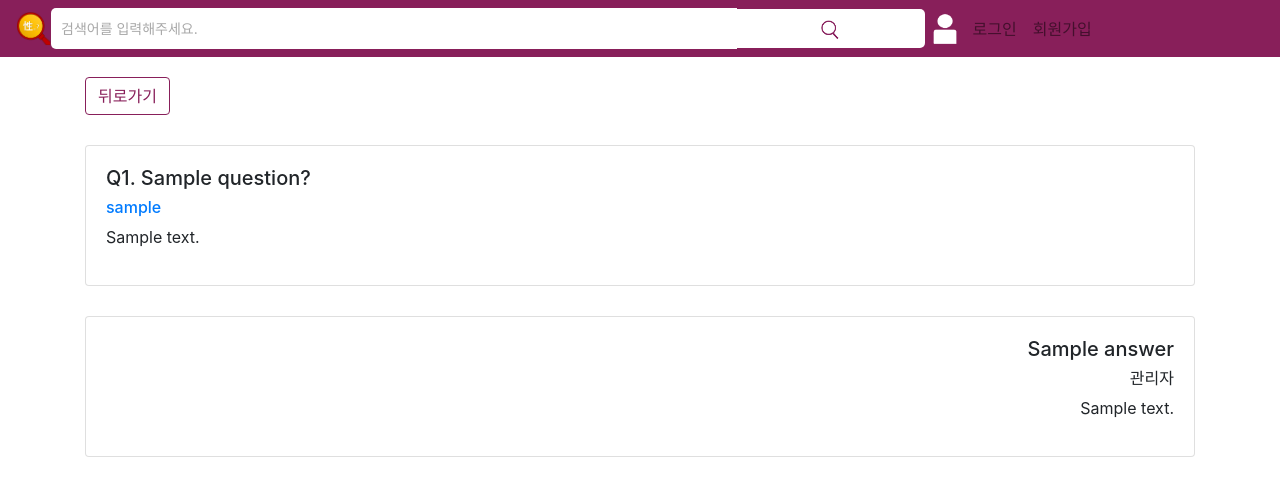
After one commit to mihyeo/wondering_seong, a Django app: page /boards/qustions/1/ in a window 1280 px wide. The commit adds this page. Shown: the top 496 px of the page. Run offline with Django 3.2, Linux system fonts and the light colour scheme; tables that the repository leaves empty hold one stand-in row (values such as "Sample post"); some libraries are stand-ins or nearby versions.

Commit message:
게시판 Q&A기능 구현 밥도둑마냥

```diff
--- /dev/null
+++ b/Seong/static/css/board_list.css
@@ -0,0 +1,4 @@
+#board-tab {
+    text-align: center;
+    margin: 10px 0px 10px 0px;
+}
--- /dev/null
+++ b/Seong/static/css/board_show.css
@@ -0,0 +1,12 @@
+#board-container {
+    margin-top: 20px;
+}
+
+#back-button {
+    margin-bottom: 30px;
+}
+
+#answer-card {
+    margin-top: 30px;
+    text-align: right;
+}
--- a/Seong/static/css/project.css
+++ b/Seong/static/css/project.css
@@ -0,0 +1,9 @@
+.btn-outline-primary {
+    color: rgb(136,31,90);
+    border-color: rgb(136,31,90);
+}
+
+.btn-outline-primary:hover {
+    background-color: rgb(136,31,90);
+    border-color: rgb(136,31,90);
+}
--- a/Seong/urls.py
+++ b/Seong/urls.py
@@ -10,6 +10,7 @@ urlpatterns = [
     path('', basic, name="basic"),
     path('users/', include('users.urls')),
     path('posts/', include('posts.urls')),
+    path('boards/', include('boards.urls')),
 ]
 
 urlpatterns += static(settings.MEDIA_URL, document_root=settings.MEDIA_ROOT)
--- a/boards/models.py
+++ b/boards/models.py
@@ -2,24 +2,48 @@ from django.db import models
 from share.timestamp import TimeStampedModel
 from django.utils.translation import ugettext_lazy as _
 from users.models import User
+from django.shortcuts import get_object_or_404
 
 class Board(TimeStampedModel):
 
     class Meta:
         verbose_name = '공지사항'
         verbose_name_plural = "공지사항"
+        ordering = ['-created_at']
 
     title = models.CharField(_('제목'), max_length=200)
     content = models.TextField(_('내용'))
     view_count = models.IntegerField(_('조회수'), default=0)
 
+    def __str__(self):
+        return "{}. {}".format(self.pk, self.title)
+
 
 class Question(TimeStampedModel):
 
     class Meta:
-        verbose_name = "질의응답"
-        verbose_name_plural = "질의응답"
+        verbose_name = "질문"
+        verbose_name_plural = "질문"
+        ordering = ['-created_at']
 
     user = models.ForeignKey(User, verbose_name=_('질문자'), on_delete=models.CASCADE)
     title = models.CharField(_('제목'), max_length=200)
     content = models.TextField(_('내용'))
+
+    def __str__(self):
+        return "Q{}. {}".format(self.pk, self.title)
+
+    @property
+    def answer(self):
+        return get_object_or_404(Answer, question=self)
+
+
+class Answer(TimeStampedModel):
+
+    class Meta:
+        verbose_name = "대답"
+        verbose_name_plural = "대답"
+
+    question = models.ForeignKey(Question, verbose_name=_('질문'), on_delete=models.CASCADE)
+    title = models.CharField(_('제목'), max_length=200)
+    content = models.TextField(_('내용'))
--- /dev/null
+++ b/boards/templates/boards/_board_tab.html
@@ -0,0 +1,4 @@
+<div id="board-tab">
+    <a href="{% url 'board_list' %}" class="btn btn-outline-primary tab-button">공지사항</a>
+    <a href="{% url 'question_list' %}" class="btn btn-outline-primary tab-button">Q&A</a>
+</div>
--- /dev/null
+++ b/boards/templates/boards/question_show.html
@@ -0,0 +1,41 @@
+{% extends 'base.html' %}
+{% load static %}
+
+{% block css %}
+<link rel="stylesheet" href="https://stackpath.bootstrapcdn.com/bootstrap/4.3.1/css/bootstrap.min.css" integrity="sha384-ggOyR0iXCbMQv3Xipma34MD+dH/1fQ784/j6cY/iJTQUOhcWr7x9JvoRxT2MZw1T" crossorigin="anonymous">
+<link href="{% static 'css/project.css' %}" rel="stylesheet">
+<link rel="stylesheet" href="{% static 'css/base.css' %}">
+<link rel="stylesheet" href="{% static 'css/board_show.css' %}">
+{% endblock css %}
+
+{% block content %}
+<div class="container" id="board-container">
+    <a href="{% url 'question_list' %}" class="btn btn-outline-primary" id='back-button'>뒤로가기</a>
+    <div id="question-card" class="card">
+        <div class="card-body">
+            <h5>
+                {{ question }}?
+            </h5>
+            <a href="#">
+                <h6>{{ question.user }}</h6>
+            </a>
+            <p>
+                {{ question.content }}
+            </p>
+        </div>
+    </div>
+    <div id="answer-card" class="card">
+            <div class="card-body">
+                <h5>
+                    {{ answer.title }}
+                </h5>
+                <span href="#">
+                    <h6>관리자</h6>
+                </span>
+                <p>
+                    {{ answer.content }}
+                </p>
+            </div>
+        </div>
+</div>
+{% endblock content %}
--- /dev/null
+++ b/boards/urls.py
@@ -0,0 +1,9 @@
+from django.urls import path
+from .views import board_list, board_show, question_list, question_show
+
+urlpatterns = [
+    path('', board_list, name="board_list"),
+    path('<int:id>/', board_show, name="board_show"),
+    path('questions/', question_list, name="question_list"),
+    path('qustions/<int:id>/', question_show, name="question_show"),
+]
--- a/boards/views.py
+++ b/boards/views.py
@@ -1,3 +1,34 @@
-from django.shortcuts import render
+from django.shortcuts import render, get_object_or_404
+from .models import Board, Question, Answer
+import pdb
 
-# Create your views here.
+def board_list(request):
+    context = {
+        'boards': Board.objects.all()
+    }
+    return render(request, 'boards/board_list.html', context)
+
+
+def board_show(request, id):
+    board = get_object_or_404(Board, pk=id)
+    context = {
+        'board': board
+    }
+    return render(request, 'boards/board_show.html', context)
+
+
+def question_list(request):
+    context = {
+        'questions': Question.objects.all()
+    }
+    return render(request, 'boards/question_list.html', context)
+
+
+def question_show(request, id):
+    question = get_object_or_404(Question, pk=id)
+    answer = question.answer
+    context = {
+        'question': question,
+        'answer': answer,
+    }
+    return render(request, 'boards/question_show.html', context)
--- a/posts/templates/posts/_posts_header.html
+++ b/posts/templates/posts/_posts_header.html
@@ -37,8 +37,8 @@
         <img src="/static/image/na.jpg" width="100%" height="100%"></a></div>
     <div id = "two"><a href="{% url 'sex' %}">
         <img src="/static/image/na.jpg" width="100%" height="100%"></a></div>
-    <div id = "three"><a href="#">
+    <div id = "three"><a href="{% url 'news' %}">
         <img src="/static/image/na.jpg" width="100%" height="100%"></a></a></div>
-    <div id = "four"><a href="{% url 'news' %}">
+    <div id = "four"><a href="{% url 'board_list' %}">
         <img src="/static/image/na.jpg" width="100%" height="100%"></a></div>
 </div>
```
Also changed, not shown: boards/admin.py (+19 -1 lines), boards/templates/boards/board_list.html (added, +21 -0 lines), boards/templates/boards/board_show.html (added, +21 -0 lines), boards/templates/boards/question_list.html (added, +21 -0 lines), boards/migrations/0003_auto_20190807_1831.py (added).
